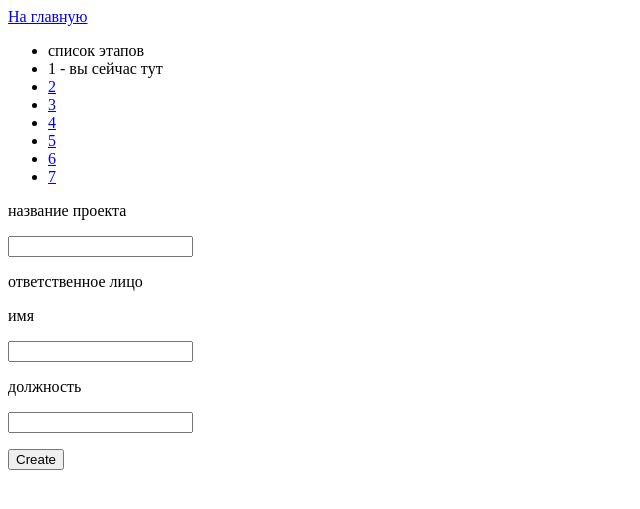
After one commit to VEIIEV/ThreatModelGenerator-, a Django app: page /projects/create_project/ in a window 1280 px wide. The commit adds this page. Shown: the top 509 px of the page, without its empty margins (0-640 px from the left). Run offline with Django 4.2, Linux system fonts and the light colour scheme; the visitor is signed in with stand-in values (Sample User, id 1); data comes from the database, SQL or seed files in the repository; data that the repository does not hold is empty.

Commit message:
изменил структуру модели projects, добавил возможность создавать проекты

```diff
--- a/projects/models.py
+++ b/projects/models.py
@@ -81,18 +81,15 @@ class Projects(models.Model):
     #     default=ProjectStage.CREATED
     # )
 
-    STATUS_CHOICES = (
-        ('d', 'Draft'),
-        ('p', 'Published'),
-    )
+
     class SystemTypes(models.TextChoices):
         GYS = "GYS", _("State Information System")
         ISPDN = "ISP", _("Personal Data Information System")
         KII = "KII", _("Critical Information Infrastructure")
 
-    name_project = models.CharField(max_length=255, default='Тестовый', unique=False, null=False, blank=False)
+    name_project = models.CharField(max_length=255, default='new project', unique=False, null=False, blank=False)
     description = models.TextField(max_length=10000, null=True, blank=True)
-    stage = models.IntegerField(default=0)
+    stage = models.IntegerField(default=1)
     type = models.CharField(
         max_length=3,
         choices=SystemTypes.choices,
--- a/projects/urls.py
+++ b/projects/urls.py
@@ -5,7 +5,10 @@ app_name = 'projects'
 
 urlpatterns = [
     path('projects/', Projects_list, name='projects'),
-    path('create_projects/', CreateProject.as_view(), name='CreateProjects'),
+    path('create_project/', CreateProject.as_view(), name='CreateProject'),
+    #todo создать view для  создания проекта и для отката на шаг назад
+    # path('create_projects_up/', ..., name='CreateProjects_up'),
+    # path('create_projects_down/', ..., name= 'CreateProjects_down'),
     path('downloadproject/', Download_Project, name='Download'),
     path('projects/<int:id>/', Show_Projects, name='detail_project'),
     path('capec/', read_capec, name='read_capec'),
--- a/projects/views.py
+++ b/projects/views.py
@@ -2,53 +2,46 @@ import pandas as pd
 import xlwt
 from django.contrib.auth.decorators import login_required
 from django.core.paginator import Paginator
-from django.http import HttpResponse, request
+from django.http import HttpResponse, HttpRequest
 from django.shortcuts import render
 from django.views import View
 import re
 
 from profils.models import User
-from .models import Projects, Capecs, Bdus
+from .models import Projects, Capecs, Bdus, RPersons
 
 
 class CreateProject(View):
 
-    def post(self, request):
-        # data = pd.read_excel('vygruzka_kapeka.xlsx')
-        # for index, row in data.iterrows(): d
-        #     child_id = str(row['Related Attack Patterns'])
-        #     for i in re.finditer(r'ChildOf:CAPEC ID:(\d+)', child_id):
-        #         id_n = int(i.group(1))
-        #         my_model = Capec(id=row["'ID"], name=row['Name'], description=row['Description'],
-        #                          typical_severity=row['Typical Severity'], execution_flow=row['Execution Flow'],
-        #                          parent_id=id_n, consequences=row['Consequences'])
-        #         my_model.save()
-        if request.POST['is_wireless_tech'] == 'True':
-            is_wireless = True
-        else:
-            is_wireless = False
-        if request.POST['is_cloud_tech'] == 'True':
-            is_cloud = True
-        else:
-            is_cloud = False
-        if request.POST['is_virtual_tech'] == 'True':
-            is_virtual = True
-        else:
-            is_virtual = False
+    # def post(self, request: HttpRequest):
+    #     RPersons.objects.create(name=request.POST['name'], appointment=request.POST['appointment'], projects=2)
+    #
+    #     return render(request, '../templates/projects/create_project_2.html')
 
-        print('1')
-        Projects.objects.create(name_project=request.POST['name_project'],
-                                is_wireless_tech=is_wireless,
-                                is_cloud_tech=is_cloud,
-                                is_virtual_tech=is_virtual,
-                                protection_class=request.POST['protection_class'],
-                                user_id=request.user.id)
-        return render(request, '../templates/projects/my_projects.html')
-
-
-    def get(self, request):
-        return render(request, '../templates/projects/create_project.html')
-
+    def get(self, request: HttpRequest):
+        #todo на все создание проекта будет одна view которая определяет что рендерить и делать в зависимости от стадии
+        stage = request.GET.get('stage')
+        match stage:
+            case None:
+                project = Projects.objects.create(user=request.user)
+                project.save()
+                return render(request, '../templates/projects/create_project_1.html', context={'project': project})
+            case '1':
+                project_id = request.GET.get('id')
+                project = Projects.objects.get(id=project_id)
+                return render(request, '../templates/projects/create_project_1.html', context={'project': project})
+            case '2':
+                pass
+            case '3':
+                pass
+            case '4':
+                pass
+            case '5':
+                pass
+            case '6':
+                pass
+            case '7':
+                pass
 
 @login_required(login_url='profils:logun_users')
 def Projects_list(request):
@@ -102,6 +95,7 @@ def Download_Project(request):
     wb.save(response)
     return response
 
+
 # Читаем данные из Excel файла
 
 # data = pd.read_excel('vygruzka_kapeka.xlsx')
@@ -115,14 +109,14 @@ def Download_Project(request):
 #                          child_id=id,consequences=row['Consequences'])
 #         my_model.save()
 
-    # id = models.IntegerField(primary_key=True)
-    # name = models.CharField(max_length=255)
-    # description = models.CharField(max_length=255)
-    # typical_severity = models.CharField(max_length=20)
-    # execution_flow = models.CharField(max_length=255)
-    # parent_id = models.IntegerField(null=True, blank=True, default=None)
-    # child_id = models.IntegerField(null=True, blank=True, default=None)
-    # consequences = models.CharField(max_length=255)
+# id = models.IntegerField(primary_key=True)
+# name = models.CharField(max_length=255)
+# description = models.CharField(max_length=255)
+# typical_severity = models.CharField(max_length=20)
+# execution_flow = models.CharField(max_length=255)
+# parent_id = models.IntegerField(null=True, blank=True, default=None)
+# child_id = models.IntegerField(null=True, blank=True, default=None)
+# consequences = models.CharField(max_length=255)
 
 
 # todo вынести в апи
--- /dev/null
+++ b/templates/projects/create_project_1.html
@@ -0,0 +1,32 @@
+<!DOCTYPE html>
+<html lang="en">
+<head>
+    <meta charset="UTF-8">
+    <title>Title</title>
+</head>
+<body>
+<a href="{% url 'profils:rend_glavn' %}">На главную</a>
+<ul>
+    <li>список этапов</li>
+    <li>1 - вы сейчас тут</li>
+    <li><a href="create_project_2.html">2</a></li>
+    <li><a href="create_project_2.html">3</a></li>
+    <li><a href="create_project_2.html">4</a></li>
+    <li><a href="create_project_2.html">5</a></li>
+    <li><a href="create_project_2.html">6</a></li>
+    <li><a href="create_project_2.html">7</a></li>
+
+</ul>
+<form action = "{% url 'projects:CreateProject' %}?stage=2" method="post">
+        {% csrf_token %}
+        <p>название проекта</p>
+        <input type="text" name="name_project">
+        <p>ответственное лицо</p>
+        <p>имя</p>
+        <input type="text" name="name">
+        <p>должность</p>
+        <input type="text" name="appointment" />
+        <p><input type="submit" value="Create"></p>
+</form>
+</body>
+</html>
--- a/templates/projects/detail_project.html
+++ b/templates/projects/detail_project.html
@@ -10,5 +10,7 @@
 <p>Выгрузить проект</p>
 <a href="{% url 'projects:Download' %}">Скачать</a>
 <p>{{ project.id }}</p>
+<p>{{ project.stage }}</p>
+<a href="{% url 'projects:CreateProject' %}?id={{ project.id }}&stage={{ project.stage }}">редактировать</a>
 </body>
 </html>
--- a/templates/projects/my_projects.html
+++ b/templates/projects/my_projects.html
@@ -9,7 +9,7 @@
 <body>
 <a href="{% url 'profils:rend_glavn' %}">На главную</a>
 <p>Проекты пользователя</p>
-<a href="{% url 'projects:CreateProjects' %}">Создать проект</a>
+<a href="{% url 'projects:CreateProject' %}">Создать проект</a>
 {% if page_obj %}
     {% for contact in page_obj %}
         <p>{{ contact }}</p>
@@ -194,7 +194,7 @@
             </nav>
             <div class="container-fluid"><h3 class="text-dark mb-4">Мои проекты</h3>
                 <div class="card shadow">
-                    <div class="card-header text-center py-3"><a href="{% url 'projects:CreateProjects' %}"><i class="fas fa-user-circle"></i><span
+                    <div class="card-header text-center py-3"><a href="{% url 'projects:CreateProject' %}"><i class="fas fa-user-circle"></i><span
                             class="float-none" data-bs-toggle="tooltip" data-bss-tooltip="" data-bs-placement="bottom" >Создать проект</span></a>
                     </div>
                     <div class="card-body">
```
Also changed, not shown: profils/templates/project/project_creation_1.html (renamed from templates/projects/create_project.html, +8 -2 lines), templates/projects/create_project_2.html (added).
